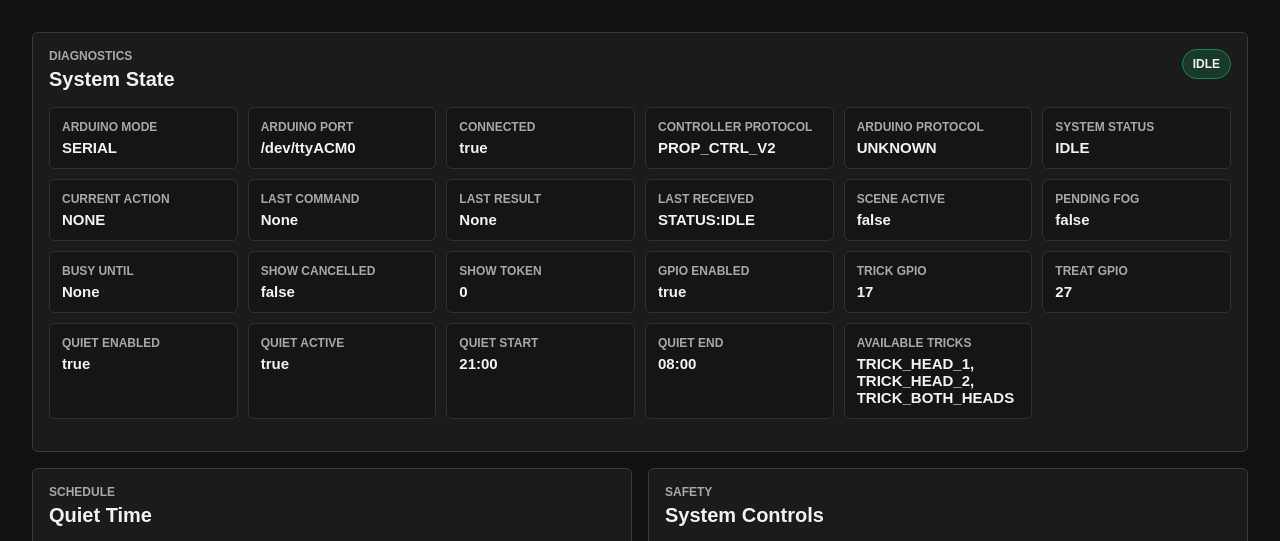
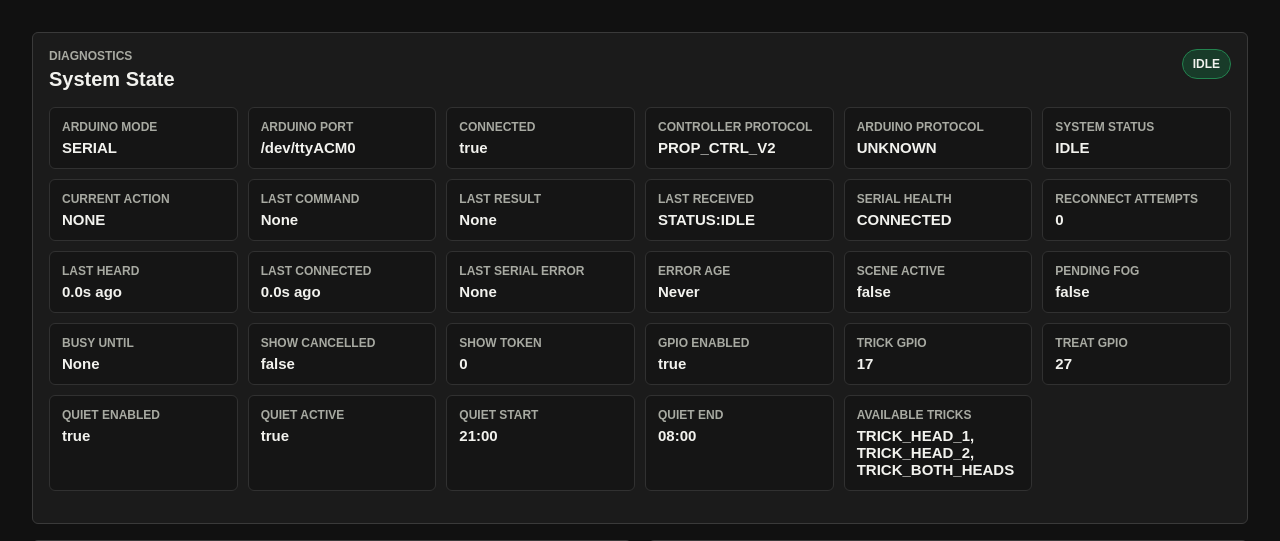
Before and after one commit to cgrenfell52/halloween-controller, a Flask app: page /service in a window 1280 px wide. Shown: the part 86-627 px from the top of the page. Run offline with Flask 3, Linux system fonts and the light colour scheme; parts of the project's set-up code (start-up, migrations or seed data) failed here and were passed over.

Commit message:
Add serial reconnect and health status

```diff
--- a/app.py
+++ b/app.py
@@ -21,6 +21,7 @@ def env_flag(name: str, default: bool = False) -> bool:
 AUDIO_DISABLED = env_flag("HALLOWEEN_AUDIO_DISABLED")
 SET_SYSTEM_VOLUME = env_flag("HALLOWEEN_SET_SYSTEM_VOLUME", default=True)
 SYSTEM_VOLUME_PERCENT = int(os.environ.get("HALLOWEEN_SYSTEM_VOLUME", "100"))
+SERIAL_RECONNECT_INTERVAL_SECONDS = float(os.environ.get("HALLOWEEN_SERIAL_RECONNECT_INTERVAL", "5"))
 
 try:
     import pygame
@@ -347,6 +348,12 @@ state = {
     "last_command": "None",
     "last_result": None,
     "last_received_status": "BOOT",
+    "serial_reconnect_state": "IDLE",
+    "serial_reconnect_attempts": 0,
+    "serial_last_connected_epoch": 0,
+    "serial_last_heard_epoch": 0,
+    "serial_last_error": None,
+    "serial_last_error_epoch": 0,
     "scene_active": False,
     "pending_fog": False,
     "next_fog_due_epoch": 0,
@@ -382,6 +389,12 @@ def reset_runtime_state():
             "last_command": "None",
             "last_result": None,
             "last_received_status": "BOOT",
+            "serial_reconnect_state": "IDLE",
+            "serial_reconnect_attempts": 0,
+            "serial_last_connected_epoch": 0,
+            "serial_last_heard_epoch": 0,
+            "serial_last_error": None,
+            "serial_last_error_epoch": 0,
             "scene_active": False,
             "pending_fog": False,
             "next_fog_due_epoch": 0,
@@ -410,6 +423,7 @@ arduino = None
 command_lock = threading.Lock()
 system_command_lock = threading.Lock()
 serial_io_lock = threading.Lock()
+arduino_connect_lock = threading.Lock()
 show_control_lock = threading.Lock()
 show_token_counter = 0
 audio_lock = threading.Lock()
@@ -615,6 +629,8 @@ def is_show_cancelled(show_token: int):
 
 def apply_protocol_line(line: str):
     state["last_received_status"] = line
+    if not line.startswith("ERROR:SERIAL_IO"):
+        state["serial_last_heard_epoch"] = time.time()
 
     if line.startswith("READY:"):
         state["arduino_protocol_version"] = line.split(":", 1)[1]
@@ -658,6 +674,9 @@ def apply_protocol_line(line: str):
             state["current_action"] = "NONE"
         elif line.startswith("ERROR:SERIAL_IO"):
             state["arduino_connected"] = False
+            state["serial_reconnect_state"] = "WAITING"
+            state["serial_last_error"] = line
+            state["serial_last_error_epoch"] = time.time()
             state["system_status"] = "ERROR"
             state["current_action"] = "SERIAL_IO"
             state["scene_active"] = False
@@ -690,6 +709,9 @@ class MockArduino:
                 lines.append(f"STATUS:{self.system_state}")
             else:
                 lines.append(f"STATUS:{self.system_state}:{self.current_action}")
+            for key, enabled in self.outputs.items():
+                lines.append(f"STATE:{key}:{'ON' if enabled else 'OFF'}")
+            lines.append("DONE:SYS:STATUS")
             return lines
 
         if command == "SYS:STOP":
@@ -851,42 +873,53 @@ def handshake_with_arduino():
 def connect_arduino(run_handshake: bool = True):
     global arduino
 
-    try:
-        if USE_MOCK_ARDUINO:
-            arduino = MockArduino()
-            state["arduino_connected"] = True
-            state["arduino_serial_port"] = "MOCK"
-            state["system_status"] = "IDLE"
-            state["current_action"] = "NONE"
-            state["last_received_status"] = "STATUS:IDLE"
-            log("Connected to mock Arduino.")
-        else:
-            errors = []
-            for port in serial_port_candidates():
-                try:
-                    arduino = SerialArduino(port, BAUD_RATE)
-                    state["arduino_serial_port"] = port
-                    break
-                except Exception as e:
-                    errors.append(f"{port}: {repr(e)}")
+    with arduino_connect_lock:
+        try:
+            state["serial_reconnect_state"] = "CONNECTING"
+
+            if USE_MOCK_ARDUINO:
+                arduino = MockArduino()
+                state["arduino_connected"] = True
+                state["arduino_serial_port"] = "MOCK"
+                state["system_status"] = "IDLE"
+                state["current_action"] = "NONE"
+                state["last_received_status"] = "STATUS:IDLE"
+                log("Connected to mock Arduino.")
             else:
-                raise RuntimeError("No Arduino serial port connected. Tried " + "; ".join(errors))
+                errors = []
+                for port in serial_port_candidates():
+                    try:
+                        arduino = SerialArduino(port, BAUD_RATE)
+                        state["arduino_serial_port"] = port
+                        break
+                    except Exception as e:
+                        errors.append(f"{port}: {repr(e)}")
+                else:
+                    raise RuntimeError("No Arduino serial port connected. Tried " + "; ".join(errors))
 
-            state["arduino_connected"] = True
-            state["system_status"] = "IDLE"
-            state["current_action"] = "NONE"
-            state["last_received_status"] = "STATUS:IDLE"
-            log(f"Connected to Arduino on {state['arduino_serial_port']} @ {BAUD_RATE}.")
+                state["arduino_connected"] = True
+                state["system_status"] = "IDLE"
+                state["current_action"] = "NONE"
+                state["last_received_status"] = "STATUS:IDLE"
+                log(f"Connected to Arduino on {state['arduino_serial_port']} @ {BAUD_RATE}.")
 
-        if run_handshake:
-            handshake_with_arduino()
+            now = time.time()
+            state["serial_reconnect_state"] = "CONNECTED"
+            state["serial_last_connected_epoch"] = now
+            state["serial_last_heard_epoch"] = now
 
-    except Exception as e:
-        state["arduino_connected"] = False
-        state["system_status"] = "ERROR"
-        state["current_action"] = "CONNECT_FAILED"
-        state["last_result"] = f"ERROR:CONNECT_FAILED:{e}"
-        log(f"Arduino connection failed: {repr(e)}")
+            if run_handshake:
+                handshake_with_arduino()
+
+        except Exception as e:
+            state["arduino_connected"] = False
+            state["serial_reconnect_state"] = "FAILED"
+            state["serial_last_error"] = f"ERROR:CONNECT_FAILED:{repr(e)}"
+            state["serial_last_error_epoch"] = time.time()
+            state["system_status"] = "ERROR"
+            state["current_action"] = "CONNECT_FAILED"
+            state["last_result"] = f"ERROR:CONNECT_FAILED:{e}"
+            log(f"Arduino connection failed: {repr(e)}")
 
 
 def mark_arduino_disconnected(error: str):
@@ -900,11 +933,30 @@ def mark_arduino_disconnected(error: str):
 
     arduino = None
     state["arduino_connected"] = False
+    state["serial_reconnect_state"] = "WAITING"
+    state["serial_last_error"] = error
+    state["serial_last_error_epoch"] = time.time()
     state["system_status"] = "ERROR"
     state["current_action"] = "SERIAL_IO"
     state["last_result"] = error
     clear_busy_marker()
     log(error)
+
+
+def serial_reconnect_worker():
+    if USE_MOCK_ARDUINO:
+        return
+
+    while True:
+        time.sleep(SERIAL_RECONNECT_INTERVAL_SECONDS)
+
+        if state["arduino_connected"]:
+            continue
+
+        state["serial_reconnect_attempts"] += 1
+        state["serial_reconnect_state"] = "ATTEMPTING"
+        log(f"Arduino reconnect attempt {state['serial_reconnect_attempts']}.")
+        connect_arduino(run_handshake=True)
 
 
 def _process_command_lines(command: str, lines: list[str]):
@@ -1329,7 +1381,18 @@ def service():
 @app.route("/api/status")
 def api_status():
     refresh_quiet_mode_state()
-    return jsonify(state)
+    payload = dict(state)
+    now = time.time()
+    payload["serial_last_heard_seconds_ago"] = (
+        round(now - state["serial_last_heard_epoch"], 1) if state["serial_last_heard_epoch"] else None
+    )
+    payload["serial_last_connected_seconds_ago"] = (
+        round(now - state["serial_last_connected_epoch"], 1) if state["serial_last_connected_epoch"] else None
+    )
+    payload["serial_last_error_seconds_ago"] = (
+        round(now - state["serial_last_error_epoch"], 1) if state["serial_last_error_epoch"] else None
+    )
+    return jsonify(payload)
 
 
 @app.route("/api/settings", methods=["POST"])
@@ -1397,6 +1460,7 @@ if __name__ == "__main__":
     connect_arduino()
     setup_gpio_triggers()
     reset_fog_timer()
+    threading.Thread(target=serial_reconnect_worker, daemon=True).start()
     threading.Thread(target=idle_fog_worker, daemon=True).start()
     log(f"Web app starting on http://{HOST}:{PORT}")
     app.run(host=HOST, port=PORT, debug=False)
--- a/static/console.js
+++ b/static/console.js
@@ -9,6 +9,9 @@ const stateFields = [
   "last_command",
   "last_result",
   "last_received_status",
+  "serial_reconnect_state",
+  "serial_reconnect_attempts",
+  "serial_last_error",
   "scene_active",
   "pending_fog",
   "show_cancelled",
@@ -64,6 +67,11 @@ function formatBusyUntil(epochValue) {
   if (!epochValue || epochValue <= 0) return "None";
   const remaining = Math.max(0, epochValue - Date.now() / 1000);
   return `${remaining.toFixed(1)}s remaining`;
+}
+
+function formatAge(seconds) {
+  if (seconds === null || seconds === undefined) return "Never";
+  return `${Number(seconds).toFixed(1)}s ago`;
 }
 
 function renderOutputTiles(outputs) {
@@ -137,6 +145,9 @@ function renderLog(lines) {
 function applyState(data) {
   stateFields.forEach((field) => setText(field, data[field]));
   setText("busy_until_text", formatBusyUntil(data.busy_until_epoch));
+  setText("serial_last_heard_text", formatAge(data.serial_last_heard_seconds_ago));
+  setText("serial_last_connected_text", formatAge(data.serial_last_connected_seconds_ago));
+  setText("serial_last_error_text", formatAge(data.serial_last_error_seconds_ago));
   setText("trick_bag_available_scenes", (data.trick_bag_available_scenes || []).join(", "), "None");
   updateBadges(data);
   renderOutputTiles(data.outputs);
--- a/templates/index.html
+++ b/templates/index.html
@@ -50,6 +50,8 @@
 
       <dl class="telemetry-grid compact">
         <div><dt>Connection</dt><dd id="arduino_connected">Unknown</dd></div>
+        <div><dt>Serial Health</dt><dd id="serial_reconnect_state">Unknown</dd></div>
+        <div><dt>Last Heard</dt><dd id="serial_last_heard_text">Never</dd></div>
         <div><dt>Status</dt><dd id="system_status">Unknown</dd></div>
         <div><dt>Action</dt><dd id="current_action">None</dd></div>
         <div><dt>Result</dt><dd id="last_result">None</dd></div>
--- a/templates/service.html
+++ b/templates/service.html
@@ -44,6 +44,12 @@
         <div><dt>Last Command</dt><dd id="last_command">None</dd></div>
         <div><dt>Last Result</dt><dd id="last_result">None</dd></div>
         <div><dt>Last Received</dt><dd id="last_received_status">None</dd></div>
+        <div><dt>Serial Health</dt><dd id="serial_reconnect_state">Unknown</dd></div>
+        <div><dt>Reconnect Attempts</dt><dd id="serial_reconnect_attempts">0</dd></div>
+        <div><dt>Last Heard</dt><dd id="serial_last_heard_text">Never</dd></div>
+        <div><dt>Last Connected</dt><dd id="serial_last_connected_text">Never</dd></div>
+        <div><dt>Last Serial Error</dt><dd id="serial_last_error">None</dd></div>
+        <div><dt>Error Age</dt><dd id="serial_last_error_text">Never</dd></div>
         <div><dt>Scene Active</dt><dd id="scene_active">false</dd></div>
         <div><dt>Pending Fog</dt><dd id="pending_fog">false</dd></div>
         <div><dt>Busy Until</dt><dd id="busy_until_text">None</dd></div>
```
Also changed, not shown: tests/test_controller_logic.py (+4 -0 lines), tests/test_protocol_contract.py (+5 -0 lines), 1 other file.
